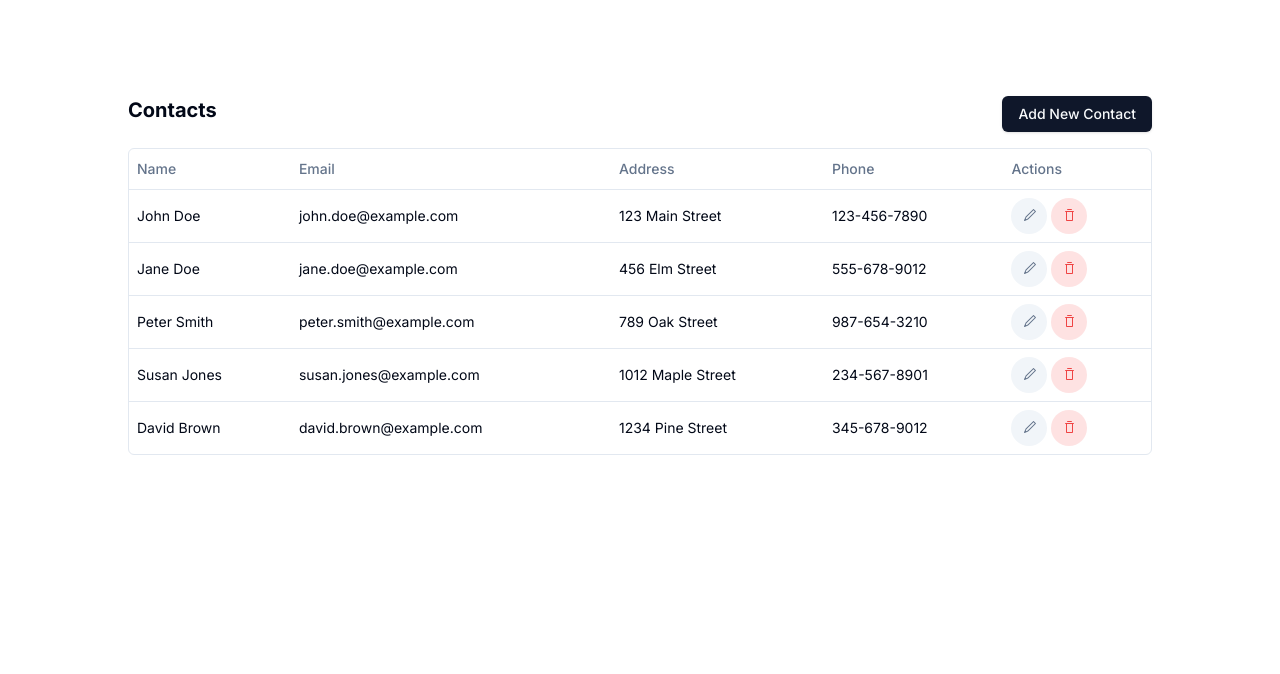
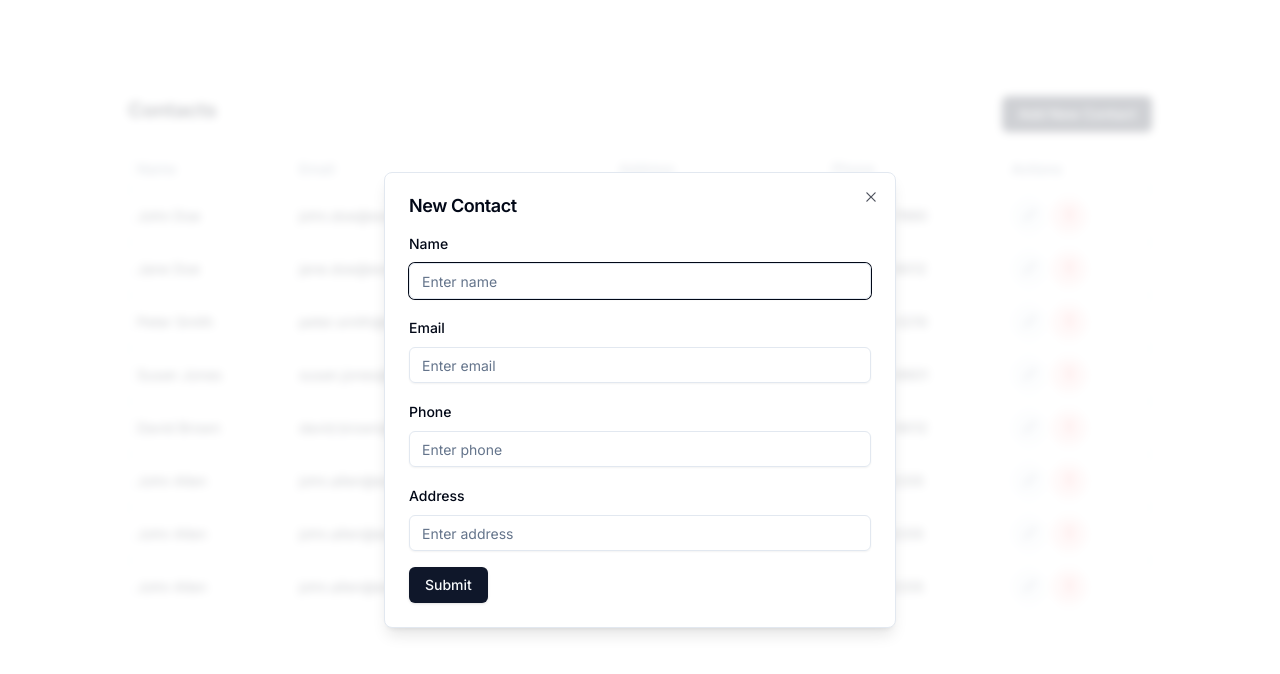
Before and after one commit to swtmply/contact-management-system, a Next.js app: page / in a window 1280 px wide. Both pictures are taken after a click on the button "Add New Contact". Shown: the top 674 px of the page. Built offline with nearby package versions, Linux system fonts and the light colour scheme.

Commit message:
added GET and POST action

```diff
--- a/app/page.tsx
+++ b/app/page.tsx
@@ -1,8 +1,7 @@
-import { Button } from "@/components/ui/button";
 import Link from "next/link";
-
 import { DataTable } from "@/components/data-table/data-table";
 import { contactColumns } from "@/components/data-table/colums";
+import AddContactFormDialog from "@/components/add-contact-form-dialog";
 
 export default async function Home() {
   // Fetch the contacts data from the API
@@ -17,10 +16,9 @@ export default async function Home() {
           <Link href="/" className="text-xl font-bold">
             Contacts
           </Link>
-          <Button>Add New Contact</Button>
+          <AddContactFormDialog />
         </div>
 
-        {/* Render table using data table component and contact columns */}
         <DataTable columns={contactColumns} data={contacts} />
       </div>
     </main>
--- /dev/null
+++ b/components/add-contact-form-dialog.tsx
@@ -0,0 +1,32 @@
+"use client";
+
+import { useState } from "react";
+import { AddContactForm } from "./forms/add-contact-form";
+import { Button } from "./ui/button";
+import {
+  Dialog,
+  DialogContent,
+  DialogHeader,
+  DialogTitle,
+  DialogTrigger,
+} from "./ui/dialog";
+
+const AddContactFormDialog = () => {
+  const [open, setOpen] = useState(false);
+
+  return (
+    <Dialog open={open} onOpenChange={setOpen}>
+      <DialogTrigger asChild>
+        <Button>Add New Contact</Button>
+      </DialogTrigger>
+      <DialogContent>
+        <DialogHeader>
+          <DialogTitle>New Contact</DialogTitle>
+        </DialogHeader>
+        <AddContactForm closeDialog={() => setOpen(false)} />
+      </DialogContent>
+    </Dialog>
+  );
+};
+
+export default AddContactFormDialog;
--- /dev/null
+++ b/components/forms/add-contact-form.tsx
@@ -0,0 +1,142 @@
+"use client";
+
+import { zodResolver } from "@hookform/resolvers/zod";
+import { useForm } from "react-hook-form";
+
+import { Button } from "@/components/ui/button";
+import {
+  Form,
+  FormControl,
+  FormField,
+  FormItem,
+  FormLabel,
+  FormMessage,
+} from "@/components/ui/form";
+import { Input } from "@/components/ui/input";
+import { z } from "zod";
+import { useTransition } from "react";
+import { useToast } from "../ui/use-toast";
+import { useRouter } from "next/navigation";
+
+export const contactSchema = z.object({
+  name: z.string().min(1, { message: "Name is required" }),
+  address: z.string().min(1, { message: "Address is required" }),
+  email: z
+    .string({ required_error: "Email is required" })
+    .regex(/^[a-zA-Z0-9+_.-]+@[a-zA-Z0-9.-]+[.]+[a-z]+$/, {
+      message: "Email is not valid",
+    }),
+  phone: z
+    .string({ required_error: "Phone is required" })
+    .regex(/^\d+$/, { message: "Phone should not have alphabet characters." })
+    .min(11, { message: "Phone must be at least 11 characters" }),
+});
+
+interface AddContactFormProps {
+  closeDialog: () => void;
+}
+
+export function AddContactForm({ closeDialog }: AddContactFormProps) {
+  const { toast } = useToast();
+  const router = useRouter();
+  const [isPending, startTransition] = useTransition();
+
+  const form = useForm<z.infer<typeof contactSchema>>({
+    resolver: zodResolver(contactSchema),
+    defaultValues: {
+      name: "",
+      email: "",
+      phone: "",
+      address: "",
+    },
+  });
+
+  function onSubmit(values: z.infer<typeof contactSchema>) {
+    startTransition(async () => {
+      try {
+        const response = await fetch("http://localhost:3000/api/contact", {
+          method: "POST",
+          headers: {
+            "Content-Type": "application/json",
+          },
+          body: JSON.stringify(values),
+        });
+
+        closeDialog();
+        router.refresh();
+
+        toast({
+          title: "Contact added successfully",
+          description: "Contact has been added successfully",
+        });
+      } catch (error) {
+        toast({
+          title: "Error",
+          description: "Something went wrong",
+        });
+      }
+    });
+  }
+
+  return (
+    <Form {...form}>
+      <form onSubmit={form.handleSubmit(onSubmit)} className="space-y-4">
+        <FormField
+          control={form.control}
+          name="name"
+          render={({ field }) => (
+            <FormItem>
+              <FormLabel>Name</FormLabel>
+              <FormControl>
+                <Input placeholder="Enter name" {...field} />
+              </FormControl>
+              <FormMessage />
+            </FormItem>
+          )}
+        />
+        <FormField
+          control={form.control}
+          name="email"
+          render={({ field }) => (
+            <FormItem>
+              <FormLabel>Email</FormLabel>
+              <FormControl>
+                <Input placeholder="Enter email" {...field} />
+              </FormControl>
+              <FormMessage />
+            </FormItem>
+          )}
+        />
+        <FormField
+          control={form.control}
+          name="phone"
+          render={({ field }) => (
+            <FormItem>
+              <FormLabel>Phone</FormLabel>
+              <FormControl>
+                <Input placeholder="Enter phone" {...field} maxLength={11} />
+              </FormControl>
+              <FormMessage />
+            </FormItem>
+          )}
+        />
+        <FormField
+          control={form.control}
+          name="address"
+          render={({ field }) => (
+            <FormItem>
+              <FormLabel>Address</FormLabel>
+              <FormControl>
+                <Input placeholder="Enter address" {...field} />
+              </FormControl>
+              <FormMessage />
+            </FormItem>
+          )}
+        />
+        <Button type="submit" disabled={isPending}>
+          Submit
+        </Button>
+      </form>
+    </Form>
+  );
+}
--- a/lib/contacts.json
+++ b/lib/contacts.json
@@ -1 +1 @@
-[{"id":1,"name":"John Doe","address":"123 Main Street","email":"john.doe@example.com","phone":"123-456-7890"},{"id":2,"name":"Jane Doe","address":"456 Elm Street","email":"jane.doe@example.com","phone":"555-678-9012"},{"id":3,"name":"Peter Smith","address":"789 Oak Street","email":"peter.smith@example.com","phone":"987-654-3210"},{"id":4,"name":"Susan Jones","address":"1012 Maple Street","email":"susan.jones@example.com","phone":"234-567-8901"},{"id":5,"name":"David Brown","address":"1234 Pine Street","email":"david.brown@example.com","phone":"345-678-9012"}]
+[{"id":1,"name":"John Doe","address":"123 Main Street","email":"john.doe@example.com","phone":"123-456-7890"},{"id":2,"name":"Jane Doe","address":"456 Elm Street","email":"jane.doe@example.com","phone":"555-678-9012"},{"id":3,"name":"Peter Smith","address":"789 Oak Street","email":"peter.smith@example.com","phone":"987-654-3210"},{"id":4,"name":"Susan Jones","address":"1012 Maple Street","email":"susan.jones@example.com","phone":"234-567-8901"},{"id":5,"name":"David Brown","address":"1234 Pine Street","email":"david.brown@example.com","phone":"345-678-9012"},{"id":6,"name":"John Allen","address":"Blk 21 Lot 13","email":"john.allen@example.com","phone":"09471802205"},{"id":7,"name":"John Allen","address":"Blk 21 Lot 13","email":"john.allen@example.com","phone":"09471802205"},{"id":8,"name":"John Allen","address":"Blk 21 Lot 13","email":"john.allen@example.com","phone":"09471802205"}]
--- a/package.json
+++ b/package.json
@@ -9,7 +9,7 @@
     "lint": "next lint"
   },
   "dependencies": {
-    "@hookform/resolvers": "^3.3.1",
+    "@hookform/resolvers": "^3.3.0",
     "@radix-ui/react-dialog": "^1.0.4",
     "@radix-ui/react-icons": "^1.3.0",
     "@radix-ui/react-label": "^2.0.2",
@@ -33,6 +33,6 @@
     "tailwindcss": "3.3.3",
     "tailwindcss-animate": "^1.0.7",
     "typescript": "5.2.2",
-    "zod": "^3.22.2"
+    "zod": "3.21.4"
   }
 }
```
Also changed, not shown: 1 other file (tests, documents, lock files or other folders).
